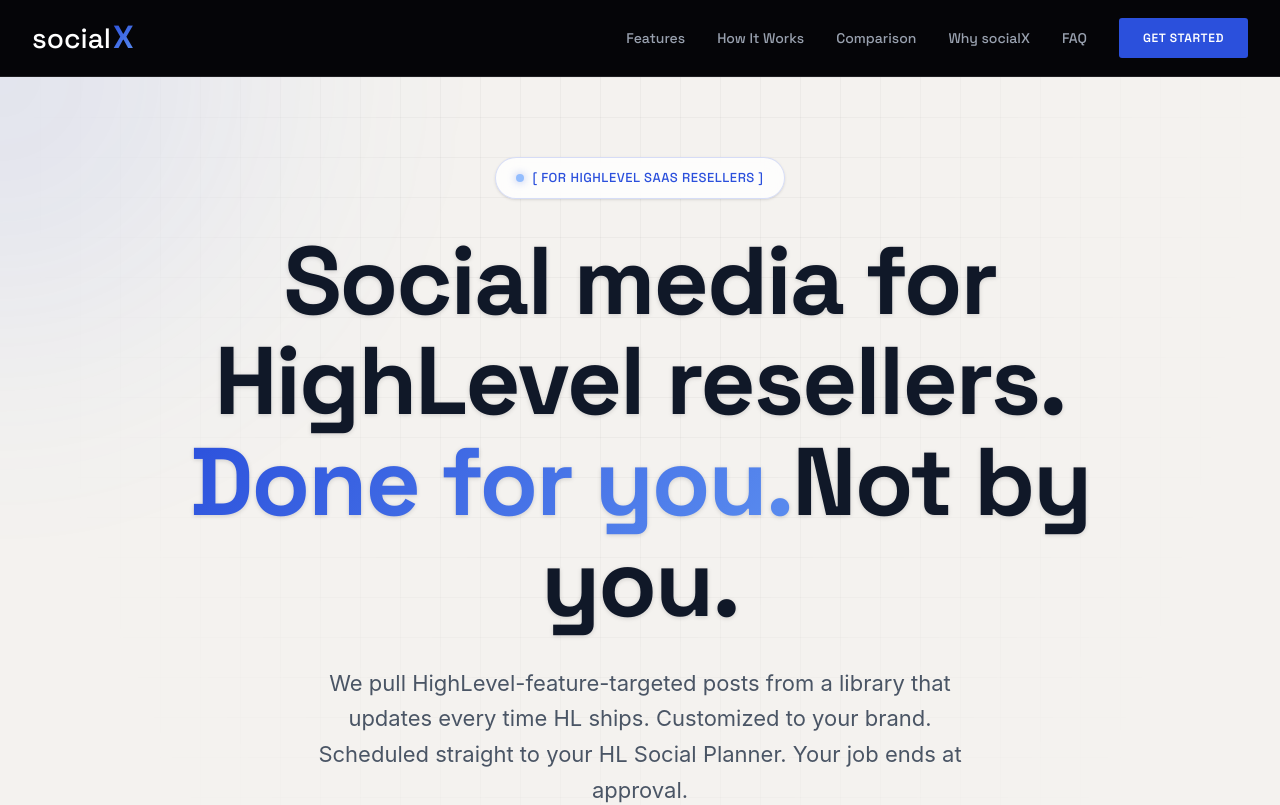
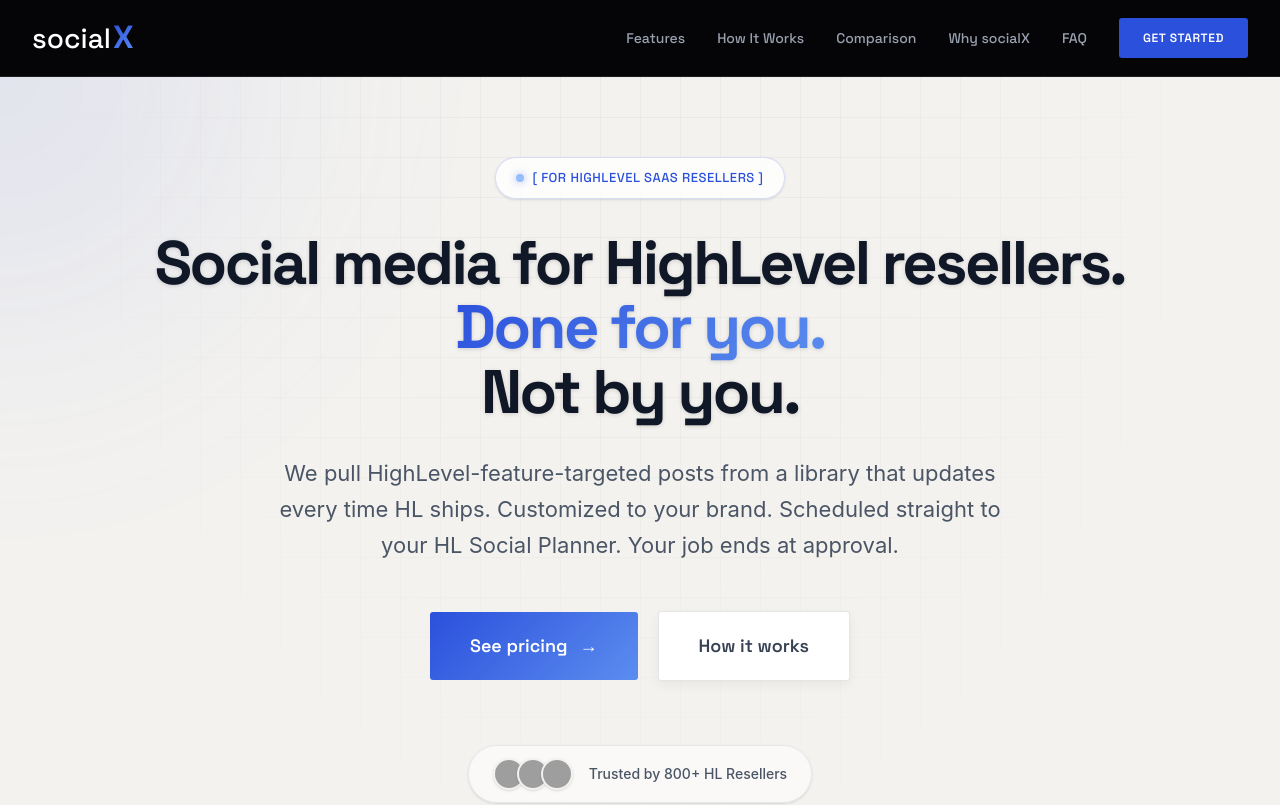
Before and after one commit to einfoengine/socialx, a Next.js app: page / in a window 1280 px wide. Shown: the top 805 px of the page. Built offline with nearby package versions, Linux system fonts and the light colour scheme; grey boxes are pictures that could not be loaded; a web font is replaced by a local one.

Commit message:
Hero section updated

```diff
--- a/components/Hero.tsx
+++ b/components/Hero.tsx
@@ -43,7 +43,7 @@ export default function Hero() {
         }}
       />
 
-      <div className="max-w-6xl mx-auto px-6 lg:px-8 relative z-10 flex flex-col items-center text-center">
+      <div className="max-w-7xl mx-auto px-6 md:px-8 xl:px-0 relative z-10 flex flex-col items-center text-center">
 
         {/* Eyebrow */}
         <div
@@ -59,16 +59,16 @@ export default function Hero() {
 
         {/* H1 */}
         <h1
-          className="font-grotesk font-bold leading-[1.05] tracking-[-2px] mb-8 text-gray-900 drop-shadow-sm"
-          style={{ fontSize: "clamp(52px, 7.5vw, 96px)" }}
+          className="font-grotesk font-bold leading-[1.05] tracking-[-1.5px] sm:tracking-[-2.5px] mb-8 text-gray-900 drop-shadow-sm"
+          style={{ fontSize: "clamp(32px, 4.8vw, 64px)" }}
         >
-          Social media for HighLevel resellers.<br />
-          <span className="gradient-text bg-clip-text text-transparent bg-linear-to-r from-blue-neon to-blue-sky">Done for you.</span>
+          <span className="block md:inline-block md:whitespace-nowrap">Social media for HighLevel resellers.</span><br />
+          <span className="gradient-text bg-clip-text text-transparent bg-linear-to-r from-blue-neon to-blue-sky">Done for you.</span><br />
           Not by you.
         </h1>
 
         {/* Sub */}
-        <p className="text-[20px] md:text-[22px] text-gray-600 leading-relaxed mb-12 max-w-2xl mx-auto">
+        <p className="text-[20px] md:text-[22px] text-gray-600 leading-relaxed mb-12 max-w-3xl mx-auto">
           We pull HighLevel-feature-targeted posts from a library that updates
           every time HL ships. Customized to your brand. Scheduled straight to
           your HL Social Planner. Your job ends at approval.
```
